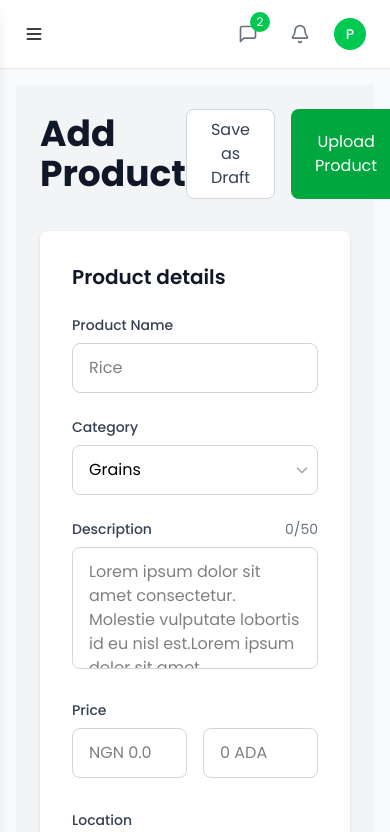
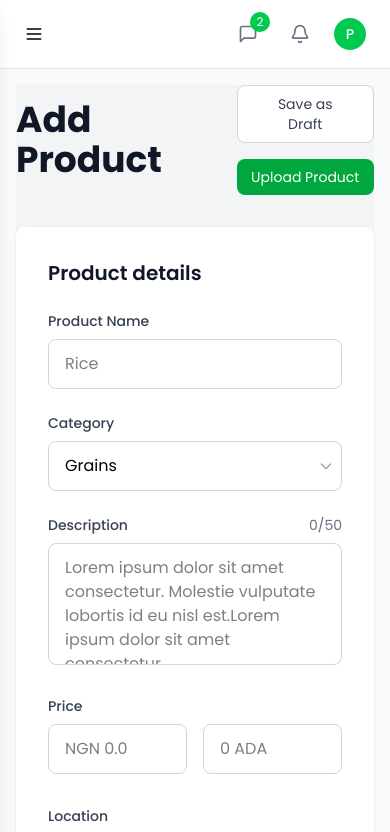
Before and after one commit to farmplaceafrica/farmplacev1, a Next.js app: page /dashboard/add-product in a window 390 px wide. Shown: the top 832 px of the page. Built offline with nearby package versions, Linux system fonts and the light colour scheme; what @meshsdk/react would draw is missing.

Commit message:
feat: improve product upload form layout and button styling; adjust padding and text sizes

```diff
--- a/src/components/dashboard/product-upload/index.tsx
+++ b/src/components/dashboard/product-upload/index.tsx
@@ -150,22 +150,22 @@ const ProductForm: React.FC<ProductFormProps> = ({
 	};
 
 	return (
-		<div className='min-h-screen bg-gray-100 p-6'>
-			<div className='max-w-6xl mx-auto'>
+		<div className='min-h-screen bg-gray-100  p-0 lg:p-6'>
+			<div className=' w-full lg:max-w-6xl mx-auto'>
 				{/* Header */}
 				<div className='flex justify-between items-center mb-8'>
 					<h1 className='text-4xl font-bold text-gray-900'>Add Product</h1>
-					<div className='flex gap-4'>
+					<div className='flex flex-col gap-4'>
 						<button
 							type='button'
 							onClick={handleSaveDraft}
-							className='px-6 py-2 text-gray-700 bg-white border border-gray-300 rounded-lg hover:bg-gray-50 transition-colors'>
+							className='px-6 py-2 text-sm text-gray-700 bg-white border border-gray-300 rounded-lg hover:bg-gray-50 transition-colors'>
 							Save as Draft
 						</button>
 						<button
 							type='submit'
 							form='product-form'
-							className='px-6 py-2 text-white bg-green-600 rounded-lg hover:bg-green-700 transition-colors'>
+							className='px-2 py-2 text-white text-sm bg-green-600 rounded-lg hover:bg-green-700 transition-colors'>
 							Upload Product
 						</button>
 					</div>
```
